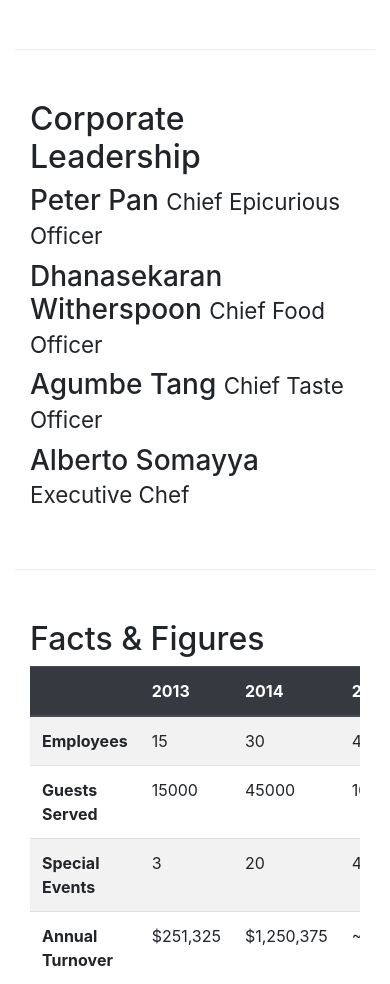
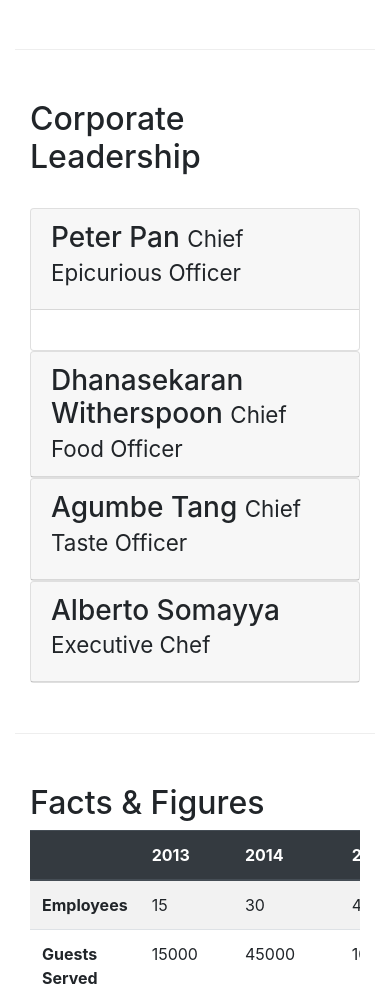
Before and after one commit to MukulSingh105/Bootstrap, a website: page aboutus.html in a window 390 px wide. Shown: the part 1539-2523 px from the top of the page. Drawn offline with nearby package versions, Linux system fonts and the light colour scheme.

Commit message:
accordion

```diff
--- a/aboutus.html
+++ b/aboutus.html
@@ -92,19 +92,67 @@
                     </div>
             </div>
         </div>
-
-
         <div class = "row row-content">
           <div class = "col">
-                <h2>Corporate Leadership</h2>
-                <h3>Peter Pan <small>Chief Epicurious Officer</small></h3>
+            <h2>Corporate Leadership</h2><br>
+              <div id = "accordion">
+                <div class = "card">
+                  <div class = "card-header" role = "tab" id = "peterhead">
+                    <h3 class = "mb=0">
+                      <a data-toggle="collapse" data-target="#peter">
+                        Peter Pan <small>Chief Epicurious Officer</small>
+                      </a>
+                    </h3>
+                  </div>
+                <div class = "collapse show" id = "peter" data-parent = "#accordion">
+                  <div class = "card-body">
                     <p class = "d-none d-sm-block">Our CEO, Peter, credits his hardworking East Asian immigrant parents who undertook the arduous journey to the shores of America with the intention of giving their children the best future. His mother's wizardy in the kitchen whipping up the tastiest dishes with whatever is available inexpensively at the supermarket, was his first inspiration to create the fusion cuisines for which <em>The Frying Pan</em> became well known. He brings his zeal for fusion cuisines to this restaurant, pioneering cross-cultural culinary connections.</p>
-                <h3>Dhanasekaran Witherspoon <small>Chief Food Officer</small></h3>
+                  </div>
+                </div>
+              </div>
+              <div class="card">
+                <div class="card-header" role="tab" id="dannyhead">
+                  <h3 class="mb-0">
+                    <a class="collapsed" data-toggle="collapse" data-target="#danny">
+                      Dhanasekaran Witherspoon <small>Chief Food Officer</small>
+                    </a>
+                  </h3>
+                </div>
+                <div class="collapse" id="danny" data-parent="#accordion">
+                  <div class="card-body">
                     <p class = "d-none d-sm-block">Our CFO, Danny, as he is affectionately referred to by his colleagues, comes from a long established family tradition in farming and produce. His experiences growing up on a farm in the Australian outback gave him great appreciation for varieties of food sources. As he puts it in his own words, <em>Everything that runs, wins, and everything that stays, pays!</em></p>
+                  </div>
+                </div>
+              </div>
+              <div class="card">
+                <div class="card-header" role="tab" id="dannyhead">
+                  <h3 class="mb-0">
+                    <a class="collapsed" data-toggle="collapse" data-target="#agumbe">
                       <h3>Agumbe Tang <small>Chief Taste Officer</small></h3>
+                    </a>
+                  </h3>
+                </div>
+                <div class="collapse" id="agumbe" data-parent="#accordion">
+                  <div class="card-body">
                     <p class = "d-none d-sm-block">Blessed with the most discerning gustatory sense, Agumbe, our CTO, personally ensures that every dish that we serve meets his exacting tastes. Our chefs dread the tongue lashing that ensues if their dish does not meet his exacting standards. He lives by his motto, <em>You click only if you survive my lick.</em></p>
+                  </div>
+                </div>
+              </div>
+              <div class="card">
+                <div class="card-header" role="tab" id="dannyhead">
+                  <h3 class="mb-0">
+                    <a class="collapsed" data-toggle="collapse" data-target="#alberto">
                       <h3>Alberto Somayya <small>Executive Chef</small></h3>
+                    </a>
+                  </h3>
+                </div>
+                <div class="collapse" id="alberto" data-parent="#accordion">
+                  <div class="card-body">
                     <p class = "d-none d-sm-block">Award winning three-star Michelin chef with wide International experience having worked closely with whos-who in the culinary world, he specializes in creating mouthwatering Indo-Italian fusion experiences. He says, <em>Put together the cuisines from the two craziest cultures, and you get a winning hit! Amma Mia!</em></p>
+                  </div>
+                </div>
+              </div>
+            </div>
           </div>
         </div>
         <div class="row row-content">
--- a/css/style.css
+++ b/css/style.css
@@ -32,3 +32,10 @@
 .navbar{
   background-color: #512DA8;
 }
+
+.tab-content{
+  border-left: 1px solid #ddd;
+  border-right: 1px solid #ddd;
+  border-bottom: 1px solid #ddd;
+  padding: 10px;
+}
```
Lines whose indentation alone changed are shown as unchanged.
